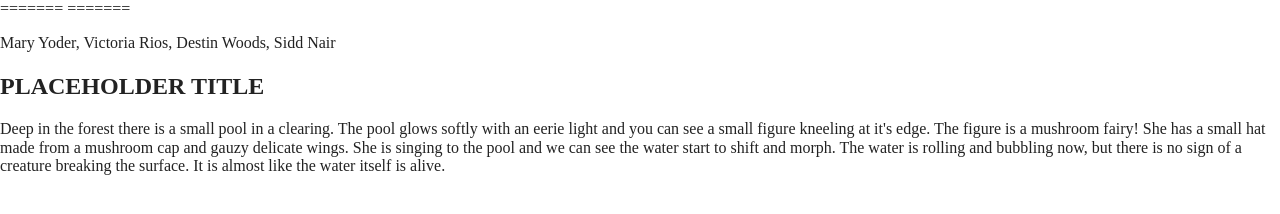
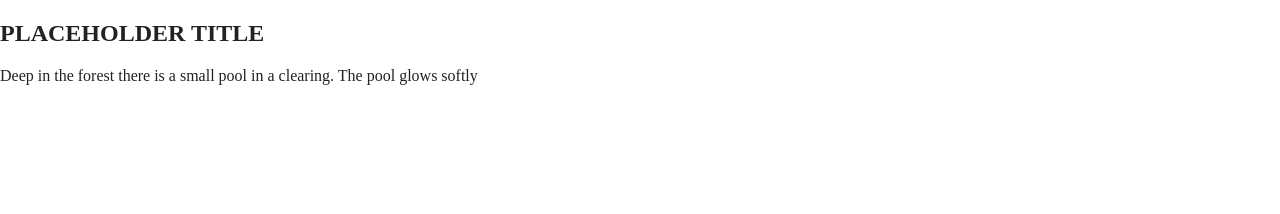
Before and after one commit to maryvalentiney/exquisite-corpse, a website built with Parcel: page index.html in a window 1280 px wide. Built offline with nearby package versions, Linux system fonts and the light colour scheme.

Commit message:
added empty para

```diff
--- a/index.html
+++ b/index.html
@@ -25,18 +25,14 @@
 <body>
 
   <!-- Add your site or application content here -->
-=======
-
-=======
 
   <header>
-    <p>Mary Yoder, Victoria Rios,
-    Destin Woods, Sidd Nair</p>
   </header>
   <main>
     <section>
       <h2>PLACEHOLDER TITLE</h2>
-      <p>Deep in the forest there is a small pool in a clearing. The pool glows softly with an eerie light and you can see a small figure kneeling at it's edge. The figure is a mushroom fairy! She has a small hat made from a mushroom cap and gauzy delicate wings. She is singing to the pool and we can see the water start to shift and morph. The water is rolling and bubbling now, but there is no sign of a creature breaking the surface. It is almost like the water itself is alive.</p>
+  <p>Deep in the forest there is a small pool in a clearing. The pool glows softly</p>
+  <p></p>
     </section>
   </main>
   <script src="js/vendor/modernizr-3.11.2.min.js"></script>
```
